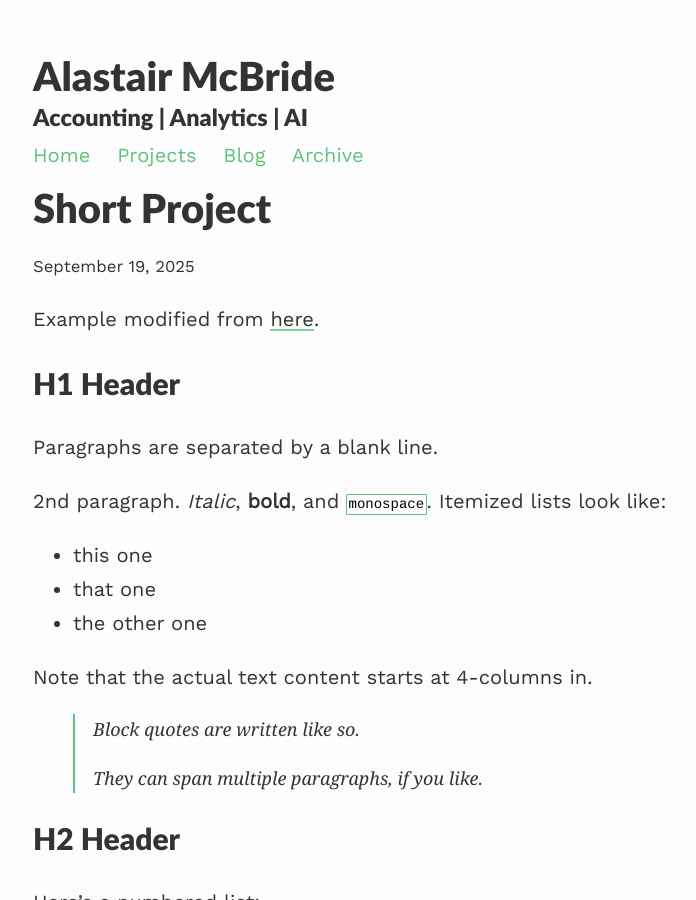
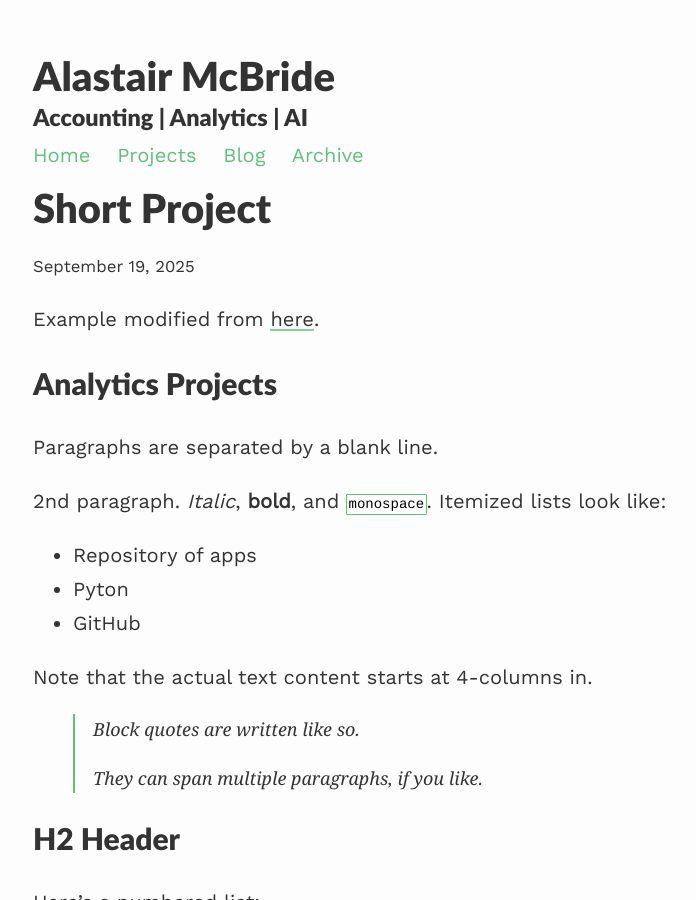
Before and after one commit to amcbhome/amcbhome.github.io, a Jekyll site: the page built from _projects/shortProject.md, in a window 1280 px wide and 900 px high. Shown: the whole window, without its empty margins (207-903 px from the left). Built offline with Jekyll 4.4.1, drawn with Linux system fonts in a browser that asks for light colours; formulas are drawn with MathJax 3.

Commit message:
Update shortProject.md

```diff
--- a/_projects/shortProject.md
+++ b/_projects/shortProject.md
@@ -5,7 +5,7 @@ description: description of the short project which is long enough
 ---
 Example modified from [here](http://www.unexpected-vortices.com/sw/rippledoc/quick-markdown-example.html){:target="_blank"}.
 
-H1 Header
+Analytics Projects
 ============
 
 Paragraphs are separated by a blank line.
@@ -13,9 +13,9 @@ Paragraphs are separated by a blank line.
 2nd paragraph. *Italic*, **bold**, and `monospace`. Itemized lists
 look like:
 
-  * this one
-  * that one
-  * the other one
+  * Repository of apps
+  * Pyton
+  * GitHub
 
 Note that the actual text
 content starts at 4-columns in.
```
